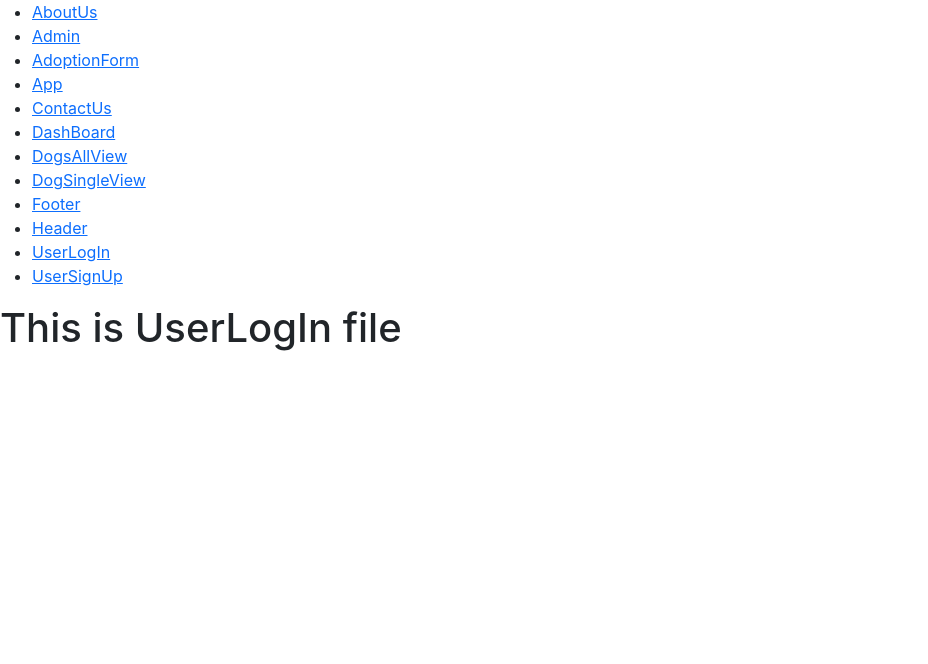
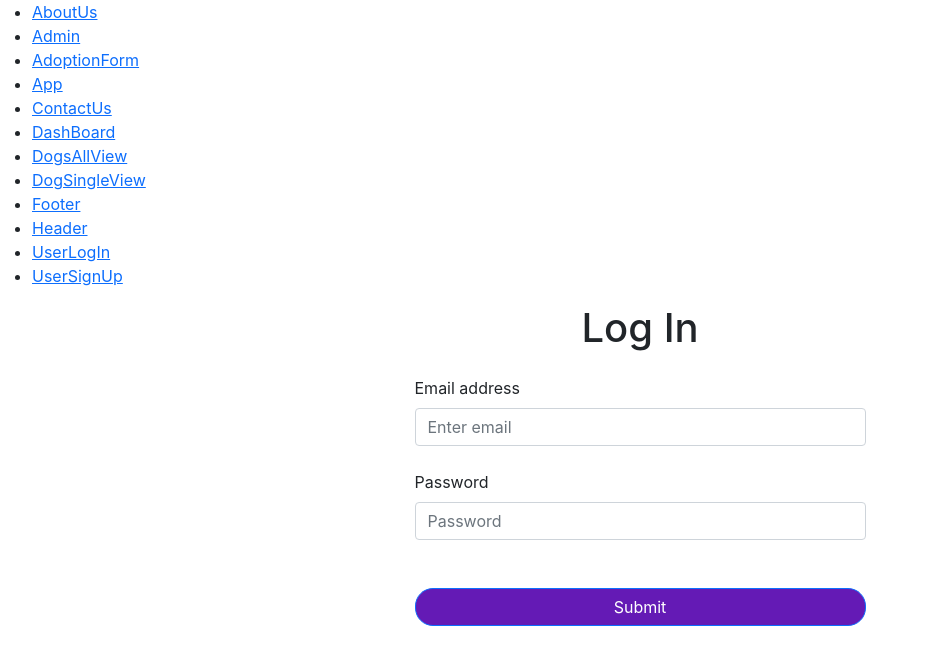
Before and after one commit to cesarsnina/k9friends, a React (Create React App) app: page /login in a window 1280 px wide. Shown: the top 664 px of the page, without its empty margins (0-928 px from the left). Built offline with nearby package versions, Linux system fonts and the light colour scheme.

Commit message:
created a form to log in and added css to it

```diff
--- /dev/null
+++ b/src/components/UserLogIn.css
@@ -0,0 +1,17 @@
+.login-header {
+    text-align: center;
+}
+
+.login-submit {
+    background-color: #641AB5;
+    width: 100%;
+    border-radius: 18px;
+}
+
+.login-submit:hover {
+    background-color: #410E78;
+}
+
+.login-submit:focus {
+    background-color: #2E0652;
+}
--- a/src/components/UserLogIn.js
+++ b/src/components/UserLogIn.js
@@ -1,9 +1,28 @@
 import react from 'react';
+import { Container, Form, Row, Col, Button } from 'react-bootstrap';
+
+import './UserLogIn.css';
 
 const UserLogIn = () => {
+    return (
+        <Container>
+            <Row className="justify-content-md-center"><Col md={5} xs={9}>
+                <h1 className="login-header mb-4">Log In</h1>
+                <Form>
+                    <Form.Group className="mb-4" controlId="formBasicEmail">
+                        <Form.Label>Email address</Form.Label>
+                        <Form.Control type="email" placeholder="Enter email" />
+                    </Form.Group>
 
-    return (
-        <h1>This is UserLogIn file</h1>
+                    <Form.Group className="mb-5" controlId="formBasicPassword">
+                        <Form.Label>Password</Form.Label>
+                        <Form.Control type="password" placeholder="Password" />
+                    </Form.Group>
+
+                    <Button type="submit" className="login-submit">Submit</Button>
+                </Form>
+            </Col></Row>
+        </Container>
     )
 }
 
```
